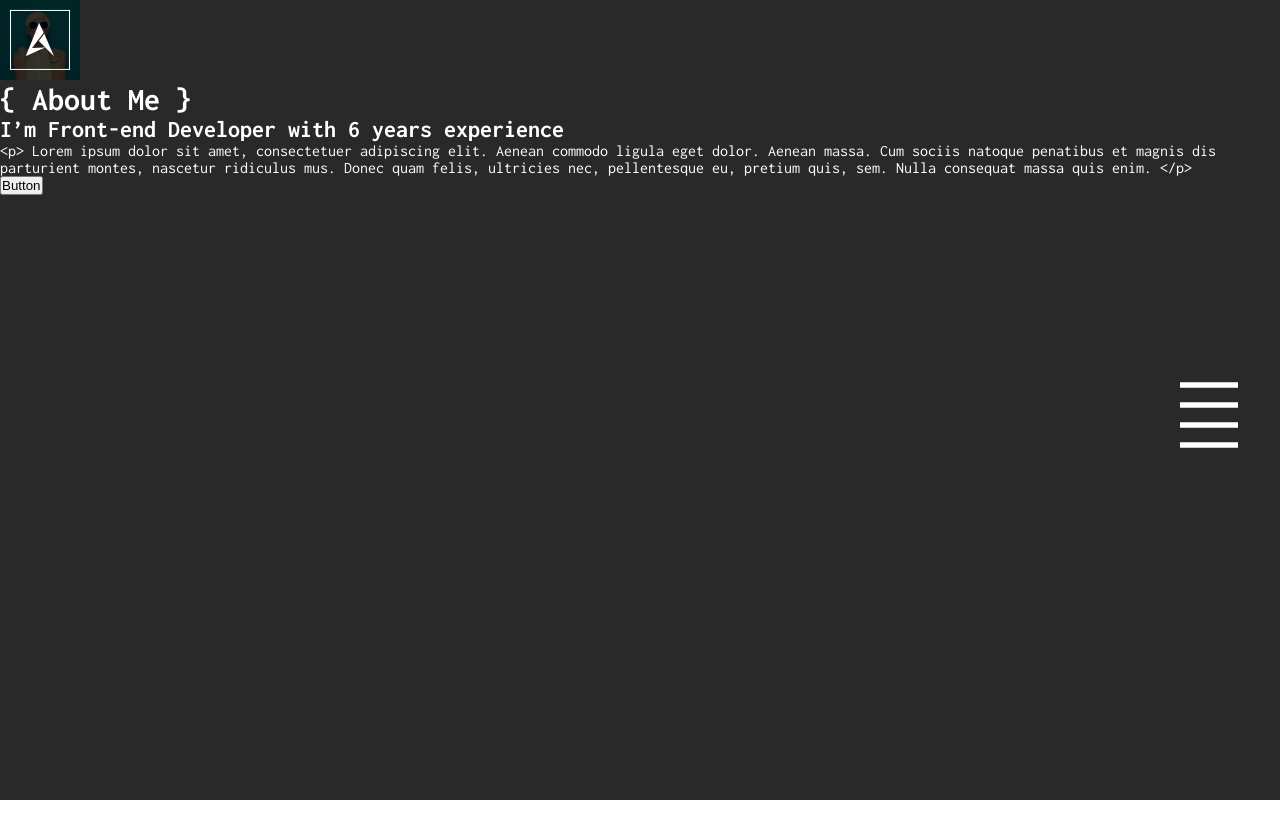
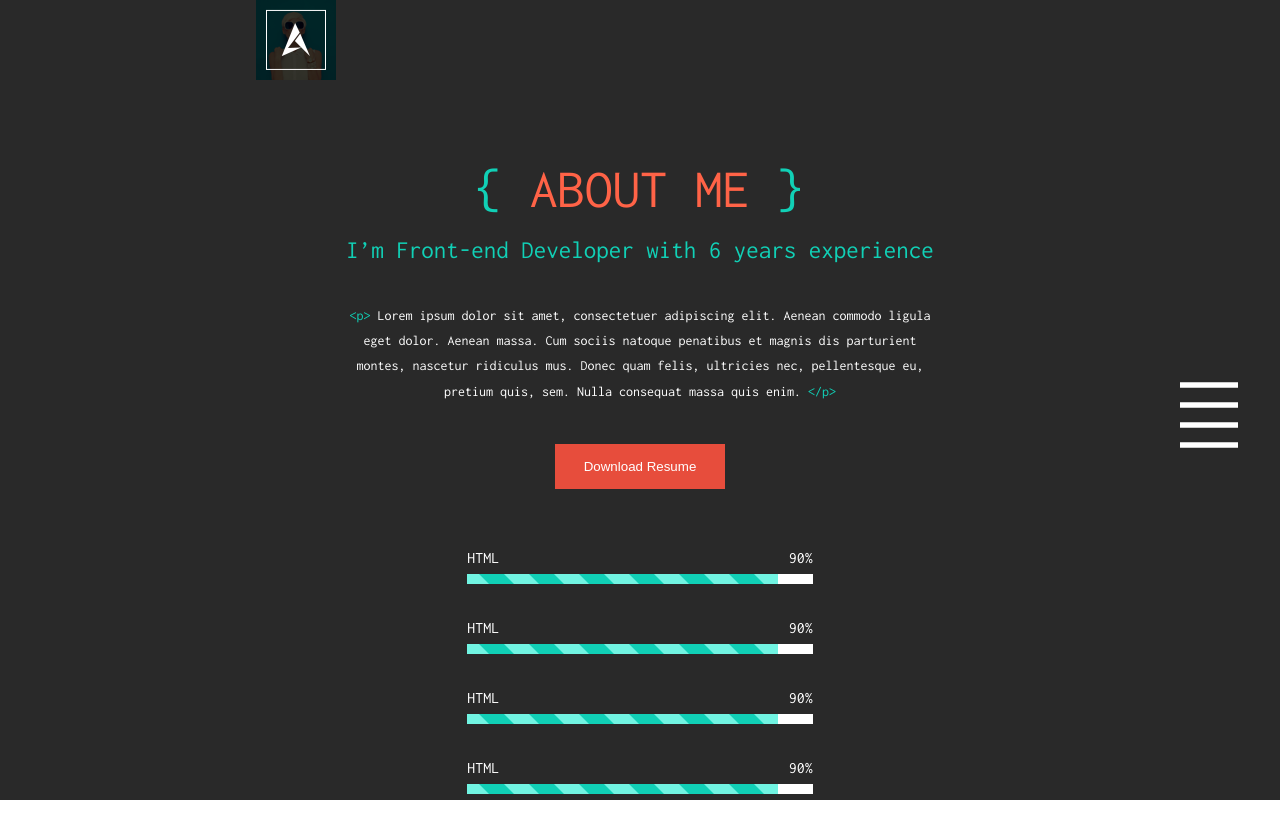
Before and after one commit to secondnumber/own-cv-old, a React (Create React App) app: page /about in a window 1280 px wide. Built offline with nearby package versions, Linux system fonts and the light colour scheme; a web font is replaced by a local one.

Commit message:
feat(product): make about page

```diff
--- a/src/colors.scss
+++ b/src/colors.scss
@@ -1,8 +1,10 @@
 $grayDark: hsla(0, 0%, 16%, 1);
 $grayLight: hsla(0, 0%, 67%, 1);
+$turquoiseDark:  hsla(186, 100%, 36%, 1);
 $turquoise: hsla(172, 85%, 44%, 1);
+$turquoiseLight: hsla(172, 85%, 70%, 1);
 $orange: hsla(9, 100%, 64%, 1);
+$red: hsla(6, 78%, 57%, 1);
 $fuchsia: hsla(300, 59%, 67%, 1);
 $yellow: hsla(67, 68%, 68%, 1);
-$turquoiseDark:  hsla(186, 100%, 36%, 1);
 $white: hsla(0, 0%, 100%, 1);
--- a/src/components/About/AboutPage.jsx
+++ b/src/components/About/AboutPage.jsx
@@ -3,6 +3,7 @@ import classes from './AboutPage.module.scss'
 import Logo from '../../assets/img/logo.png'
 import ToggleButtons from "../common/ToggleButtons/ToggleButtons";
 import Button from "../common/Button/Button";
+import Skill from "./Skill/Skill";
 
 const AboutPage = () =>
     <div className={classes.wrapper}>
@@ -10,10 +11,11 @@ const AboutPage = () =>
             <ToggleButtons />
         </div>
         <div className={classes.block}>
-            <div className={classes.logo}>
-                <img className={classes.logo} src={Logo} alt="Logo"/>
+            <div className={classes.header}>
+                <img src={Logo} alt="Logo"/>
             </div>
-            <h1>
+            <div className={classes.section}>
+            <h1 className={classes.title}>
                 <span className={classes.turquoise}>&#123;</span>
                 &nbsp;About Me&nbsp;
                 <span className={classes.turquoise}>&#125;</span>
@@ -21,13 +23,19 @@ const AboutPage = () =>
             <h2 className={classes.caption}>I’m Front-end Developer with
                 6 years experience</h2>
             <p className={classes.description}>
-                &lt;p&gt; Lorem ipsum dolor sit amet, consectetuer adipiscing elit. Aenean commodo ligula eget dolor. Aenean massa. Cum sociis natoque penatibus et magnis dis
+                <span className={classes.turquoise}>&lt;p&gt;</span>
+                &nbsp;Lorem ipsum dolor sit amet, consectetuer adipiscing elit. Aenean commodo ligula eget dolor. Aenean massa. Cum sociis natoque penatibus et magnis dis
                     parturient montes, nascetur ridiculus mus. Donec quam felis, ultricies nec,
-                    pellentesque eu, pretium quis, sem. Nulla consequat massa quis enim. &lt;/p&gt;
+                    pellentesque eu, pretium quis, sem. Nulla consequat massa quis enim.&nbsp;
+                <span className={classes.turquoise}>&lt;/p&gt;</span>
             </p>
             <Button />
+            </div>
             <div className={classes.achievements}>
-
+                <Skill />
+                <Skill />
+                <Skill />
+                <Skill />
             </div>
         </div>
     </div>;
--- a/src/components/About/AboutPage.module.scss
+++ b/src/components/About/AboutPage.module.scss
@@ -13,3 +13,56 @@
   top: 50%;
   transform: translate(0, -50%);
 }
+
+.block {
+  width: 60vw;
+  margin: 0 auto;
+  display: flex;
+  flex-direction: column;
+  align-items: center;
+}
+
+.header {
+  flex-basis: 160px;
+  width: 100%;
+}
+
+.section {
+  max-width: 600px;
+  text-align: center;
+}
+
+.title {
+  padding-bottom: 20px;
+  text-transform: uppercase;
+  font-size: 55px;
+  font-weight: normal;
+  color: $orange;
+}
+
+.turquoise {
+  color: $turquoise;
+}
+
+.caption {
+  padding-bottom: 40px;
+  font-size: 25px;
+  font-weight: normal;
+  color: $turquoise;
+}
+
+.description {
+  padding-bottom: 40px;
+  font-size: 14px;
+  font-weight: normal;
+  line-height: 180%;
+  color: $white;
+}
+
+.achievements {
+  padding-top: 50px;
+  width: 100%;
+  display: flex;
+  justify-content: center;
+  flex-wrap: wrap;
+}
--- /dev/null
+++ b/src/components/About/Skill/Skill.jsx
@@ -0,0 +1,16 @@
+import React from 'react';
+import classes from './Skill.module.scss'
+
+const Skill = () =>
+    <div className={classes.wrapper}>
+        <div className={classes.label}>
+            <span className={classes.caption}>HTML</span>
+            <span className={classes.caption}>90%</span>
+        </div>
+        <div className={classes.bg}></div>
+        <div className={classes.bar}></div>
+        <progress className={classes.progress} max="100" value="90">
+        </progress>
+    </div>;
+
+export default Skill;
--- /dev/null
+++ b/src/components/About/Skill/Skill.module.scss
@@ -0,0 +1,71 @@
+@import "../../../colors";
+
+@keyframes progress_bar {
+  0% {
+    background-position: 0 0;
+  }
+  100% {
+    background-position: 50px 0;
+  }
+}
+
+.wrapper {
+  position: relative;
+  width: 45%;
+  height: 50px;
+  margin: 10px 20px;
+}
+
+.label {
+  display: flex;
+  justify-content: space-between;
+}
+
+.progress {
+  width: 0;
+  height: 0;
+}
+
+.caption {
+  font-size: 16px;
+  font-weight: normal;
+  color: $white;
+}
+
+.bg {
+  overflow: hidden;
+  background: #ffffff;
+  width: 100%;
+  height: 10px;
+  position: absolute;
+  z-index: 1;
+  top: 25px;
+  left: 0;
+}
+
+.bar {
+  overflow: hidden;
+  background: $turquoiseLight;
+  width: 90%;
+  height: 10px;
+  position: absolute;
+  z-index: 2;
+  top: 25px;
+  left: 0;
+  transition: width 1s linear;
+}
+
+.bar:after {
+  background-image: -webkit-linear-gradient(45deg, $turquoise 25%,transparent 25%,transparent 50%, $turquoise 50%, $turquoise 75%,transparent 75%,transparent);
+  background-image: -o-linear-gradient(45deg, $turquoise 25%,transparent 25%,transparent 50%, $turquoise 50%, $turquoise 75%,transparent 75%,transparent);
+  background-image: linear-gradient(45deg, $turquoise 25%,transparent 25%,transparent 50%, $turquoise 50%, $turquoise 75%,transparent 75%,transparent);
+  -webkit-background-size: 40px 40px;
+  background-size: 50px 50px;
+  position: absolute;
+  content: '';
+  top: 0;
+  left: 0;
+  width: 100%;
+  height: 100%;
+  animation: progress_bar 0.8s linear infinite;
+}
--- a/src/components/common/Button/Button.jsx
+++ b/src/components/common/Button/Button.jsx
@@ -2,6 +2,6 @@ import React from 'react';
 import classes from './Button.module.scss'
 
 const Button = () =>
-    <button>Button</button>;
+    <button className={classes.button}>Download Resume</button>;
 
 export default Button;
--- a/src/components/common/Button/Button.module.scss
+++ b/src/components/common/Button/Button.module.scss
@@ -1,19 +1,16 @@
 @import "../../../colors";
 
 .button {
-  width: 58px;
-  height: 5px;
-  background-color: $white;
-  border: 1px solid $white;
+  width: 170px;
+  height: 45px;
+  background-color: $red;
+  color: $white;
+  border: none;
   outline: none;
   cursor: pointer;
 }
 
-.button:active {
-  width: 58px;
-  height: 5px;
-  background-color: transparent;
-  border: 1px solid $white;
-  outline: none;
+.button:hover {
+  background-color: $turquoise;
   cursor: pointer;
 }
```
